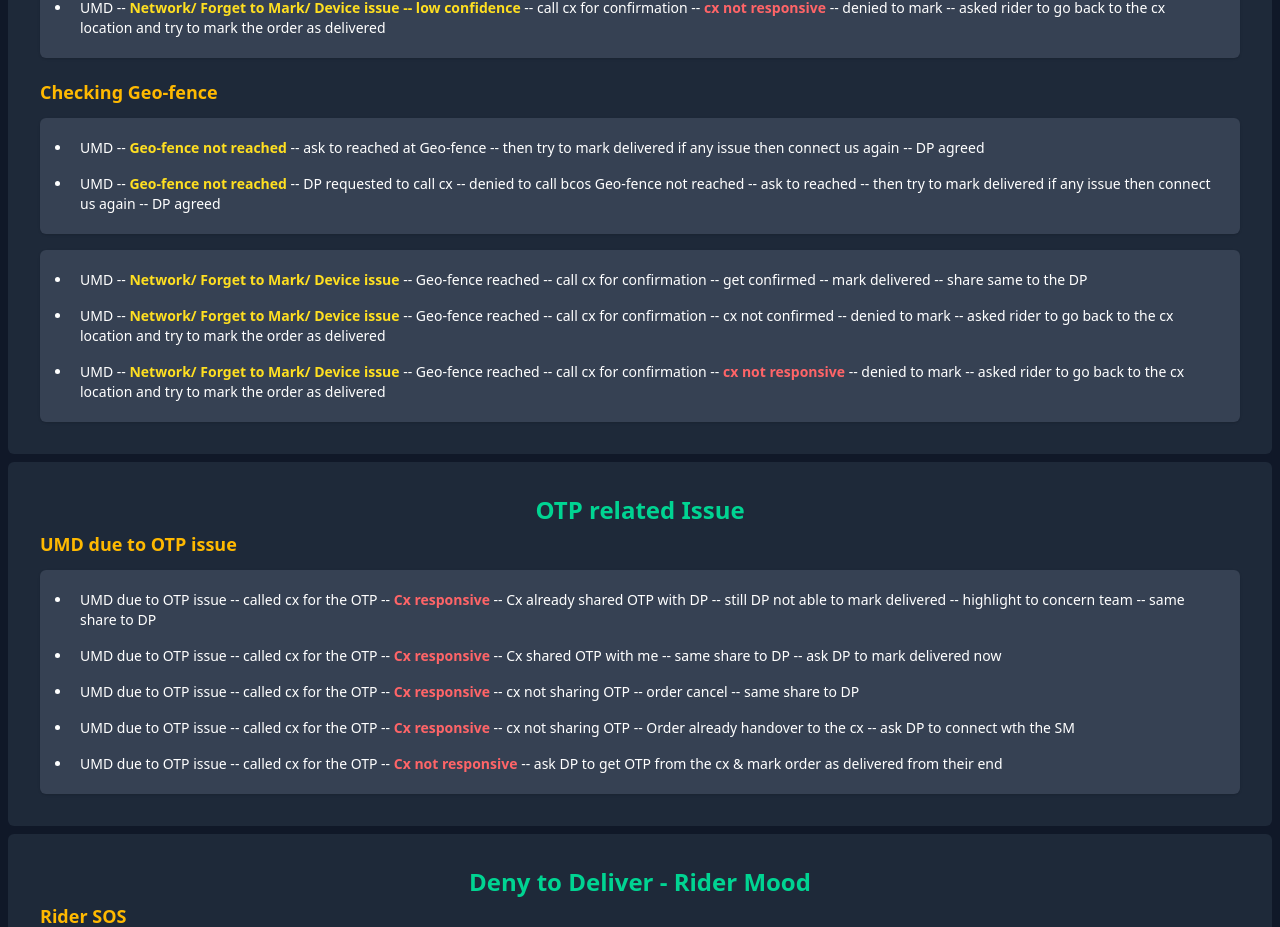
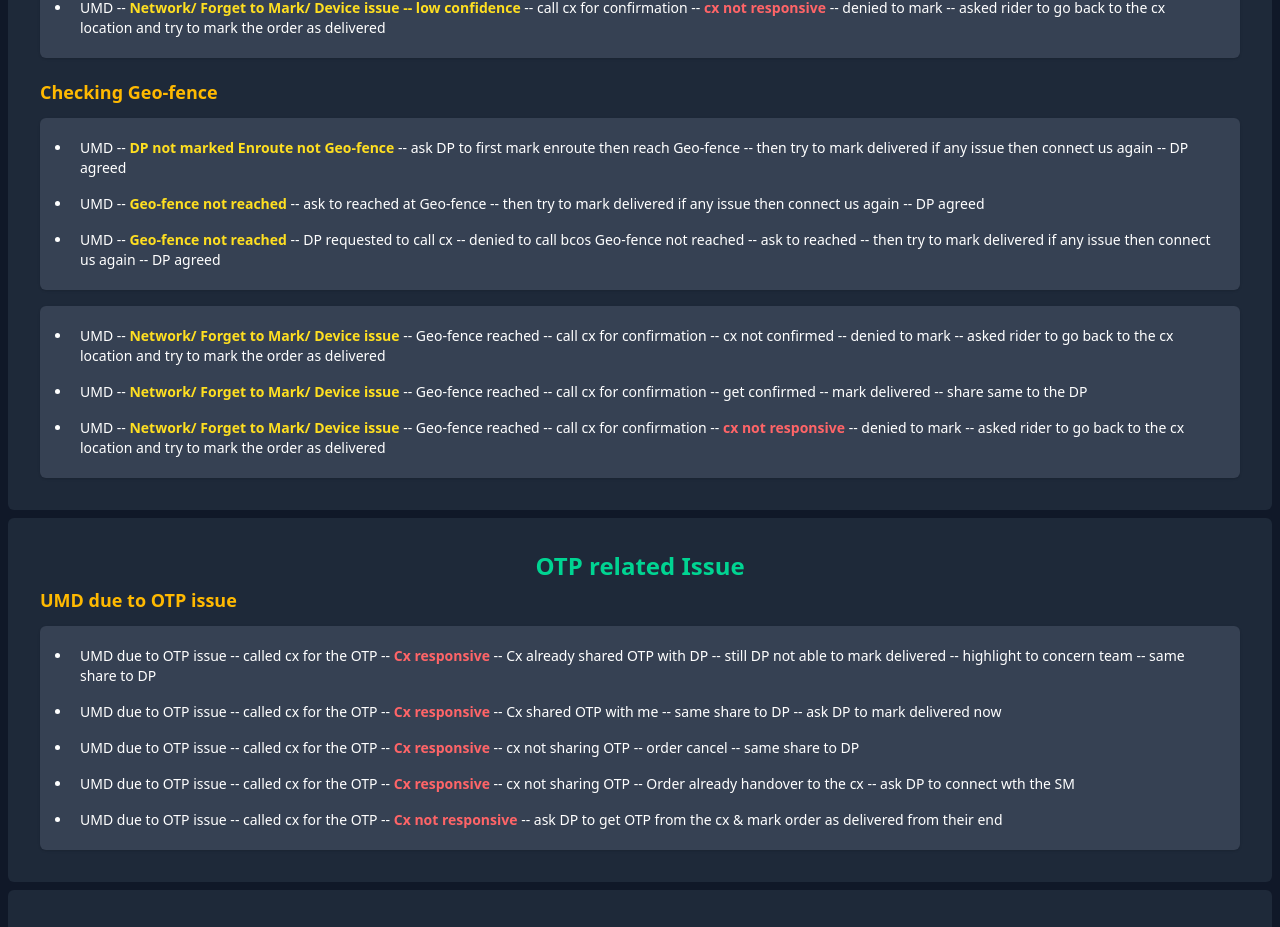
Before and after one commit to Code-with-Sahani/Blinket-DP, a React (Vite) app: page / in a window 1280 px wide. Shown: the part 3874-4801 px from the top of the page. Built offline with nearby package versions, Linux system fonts and the light colour scheme.

Commit message:
Update UMD.jsx

```diff
--- a/src/Components/UMD.jsx
+++ b/src/Components/UMD.jsx
@@ -44,25 +44,30 @@ const UMD = () => {
             <div className="space-y-4">
                 <div className="p-3 bg-gray-700 rounded-md shadow">
                     <ul className="list-disc pl-5">
+
+                        <li className="p-2">
+                            UMD -- <strong className="text-yellow-300 font-semibold"> DP not marked Enroute not Geo-fence </strong> -- ask DP to first mark enroute then reach Geo-fence --  then try to mark delivered if any issue then connect us again -- DP agreed
+                        </li>
+
                         <li className="p-2">
                             UMD -- <strong className="text-yellow-300 font-semibold">Geo-fence not reached</strong> -- ask to reached at Geo-fence -- then try to mark delivered if any issue then connect us again -- DP agreed
                         </li>
                         <li className="p-2">
                             UMD -- <strong className="text-yellow-300 font-semibold">Geo-fence not reached</strong> -- DP requested to call cx -- denied to call bcos Geo-fence not reached -- ask to reached -- then try to mark delivered if any issue then connect us again -- DP agreed
                         </li>
+
                     </ul>
                 </div>
 
                 <div className="p-3 bg-gray-700 rounded-md shadow">
                     <ul className="list-disc pl-5">
                         <li className="p-2">
-                            UMD -- <strong className="text-yellow-300 font-semibold">Network/ Forget to Mark/ Device issue</strong> -- Geo-fence reached -- call cx for confirmation -- get confirmed -- mark delivered -- share same to the DP
-                        </li>
-
-                          <li className="p-2">
                             UMD -- <strong className="text-yellow-300 font-semibold">Network/ Forget to Mark/ Device issue</strong> -- Geo-fence reached -- call cx for confirmation -- cx not confirmed -- denied to mark -- asked rider to go back to the cx location and try to mark the order as delivered
                         </li>
 
+                        <li className="p-2">
+                            UMD -- <strong className="text-yellow-300 font-semibold">Network/ Forget to Mark/ Device issue</strong> -- Geo-fence reached -- call cx for confirmation -- get confirmed -- mark delivered -- share same to the DP
+                        </li>
                         <li className="p-2">
                             UMD -- <strong className="text-yellow-300 font-semibold">Network/ Forget to Mark/ Device issue</strong> -- Geo-fence reached -- call cx for confirmation -- <strong className="text-red-400 font-semibold">cx not responsive</strong> -- denied to mark -- asked rider to go back to the cx location and try to mark the order as delivered
                         </li>
```
